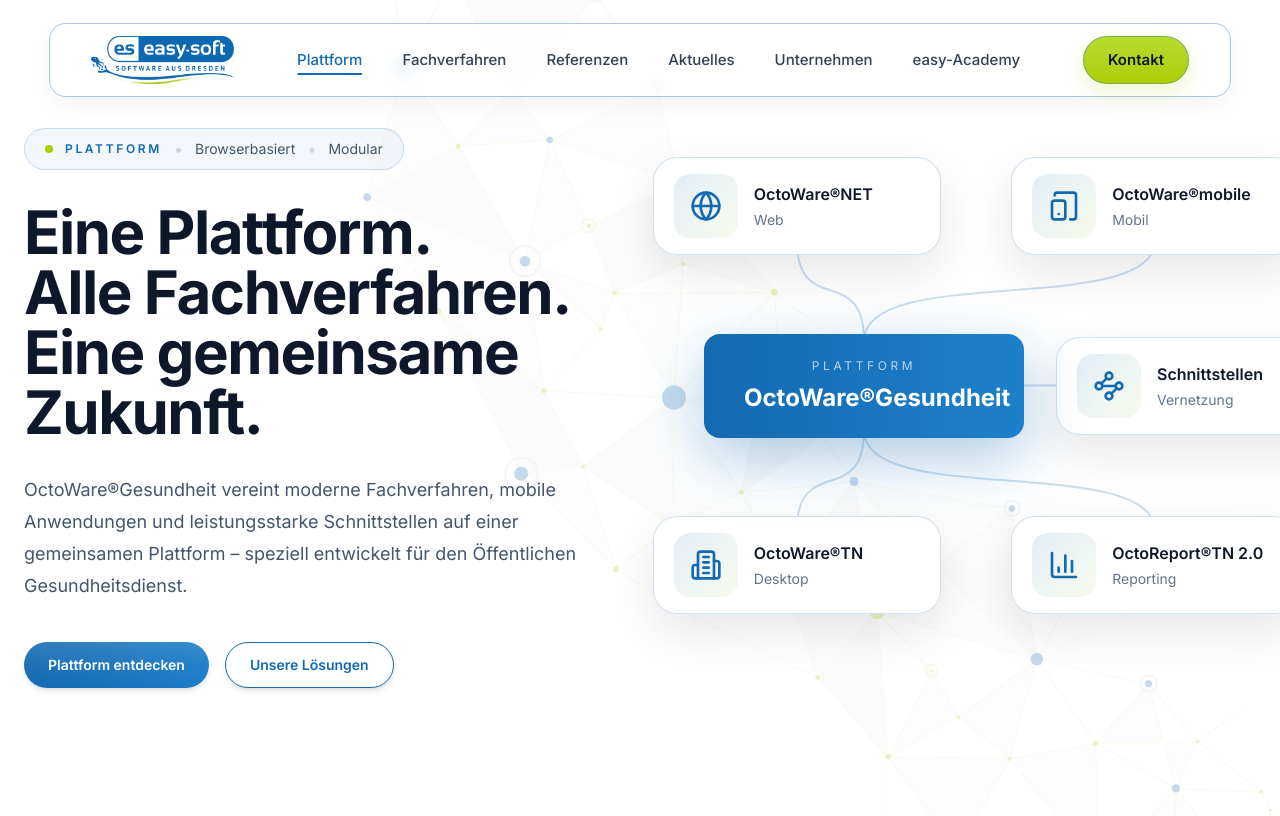
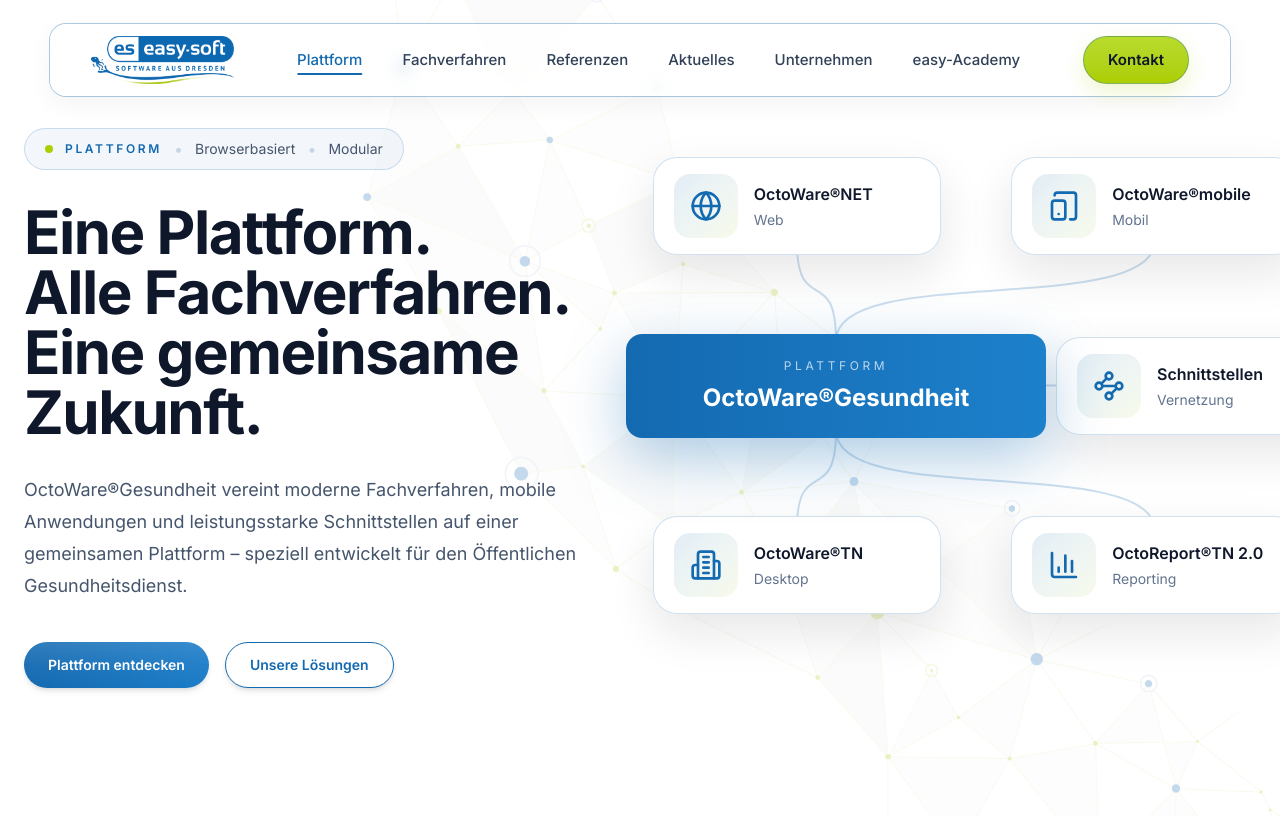
Before and after one commit to weblogger117-art/octoware-website, a Next.js app: page /plattform in a window 1280 px wide. Built offline with nearby package versions, Linux system fonts and the light colour scheme.

Commit message:
Update PlatformVisualization.tsx

```diff
--- a/components/sections/platform/PlatformVisualization.tsx
+++ b/components/sections/platform/PlatformVisualization.tsx
@@ -96,7 +96,7 @@ function getModulePort(module: Module) {
 export default function PlatformVisualization() {
 
   const platform = {
-  x: 30,
+  x: 25,
   y: 46,
 };
   const platformPorts = {
@@ -254,7 +254,12 @@ return (
 >
         <div
   className="
-            w-80
+    flex
+    flex-col
+    items-center
+
+    w-[420px]
+
     rounded-2xl
 
     bg-gradient-to-r
```
Lines whose indentation alone changed are shown as unchanged.
